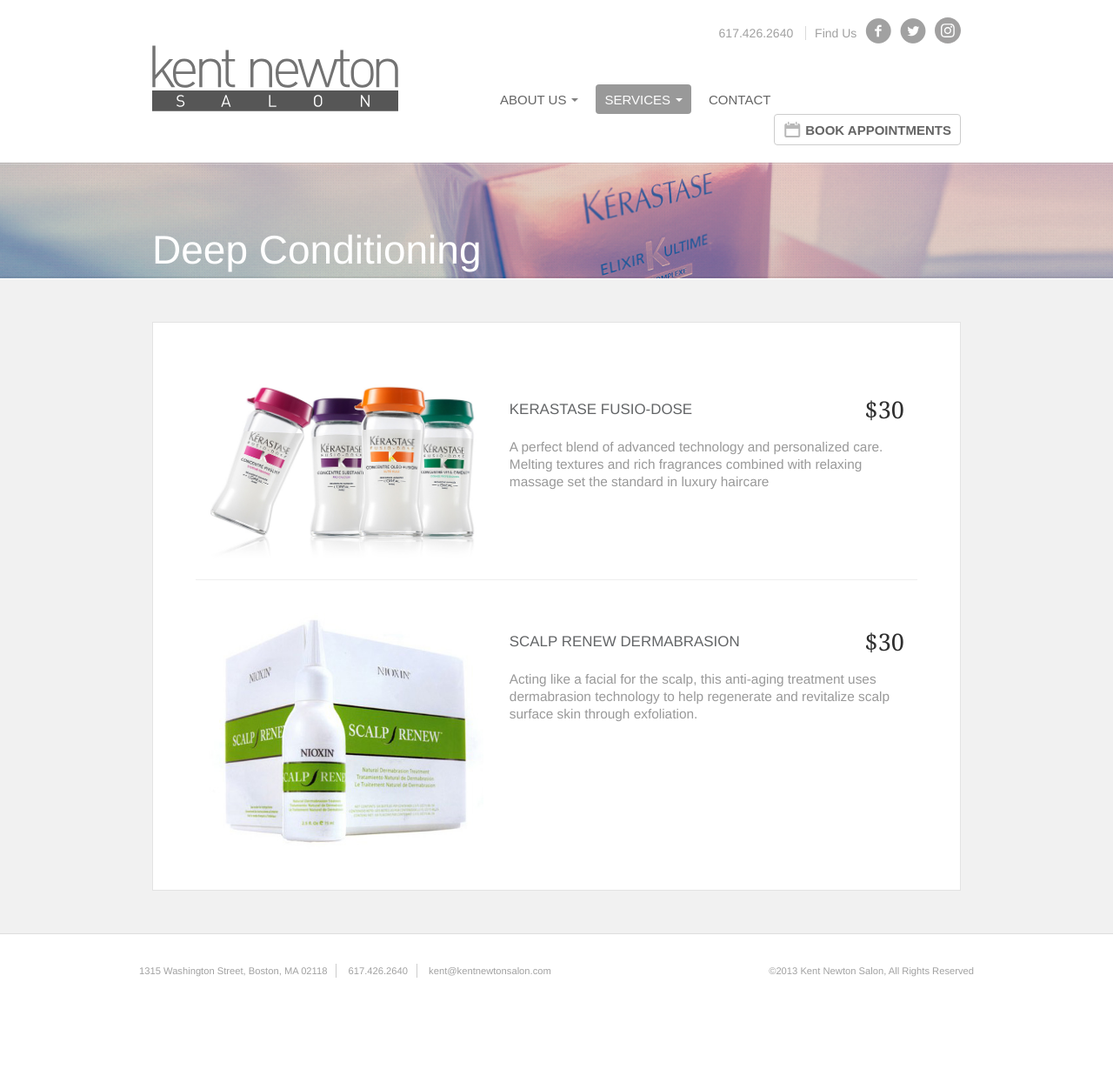
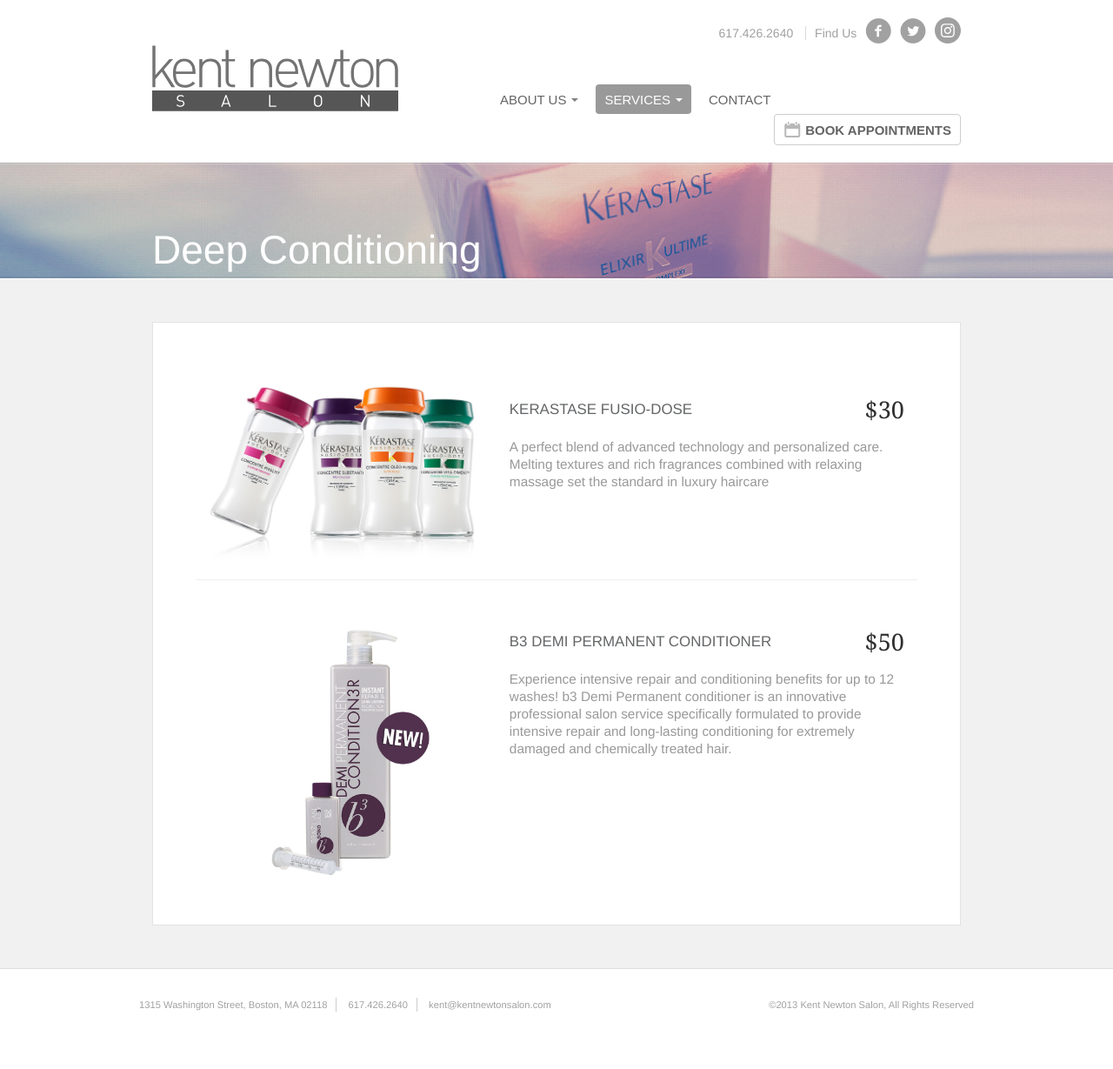
Before and after one commit to knsnewsite/knsnewsite.github.io, a Jekyll site: the page built from services/deep-conditioning/index.html, in a window 1280 px wide. Shown: the whole page at 87% size. Built offline with Jekyll 4.4.1, drawn with Linux system fonts in a browser that asks for light colours; comment, search, counter and statistics services are not loaded; before the commit the page ends 1190 px from its top, so only the background shows below that.

Commit message:
update pricing, deep-conditioning

```diff
--- a/services/deep-conditioning/index.html
+++ b/services/deep-conditioning/index.html
@@ -18,11 +18,11 @@ service-title: Deep Conditioning
 			</section>
 			<section class="condition-service">
 				<div class="col-sm-5">
-					<img src="../../images/services/scalp-renew.jpg">
+					<img src="../../images/services/b3-demi.jpg">
 				</div>
 				<div class="col-sm-7">
-					<p class="withDescrip">Scalp Renew Dermabrasion<span class="cost">$30</span></p>
-					<p class="descrip">Acting like a facial for the scalp, this anti-aging treatment uses dermabrasion technology to help regenerate and revitalize scalp surface skin through exfoliation.</p>
+					<p class="withDescrip">B3 Demi Permanent Conditioner<span class="cost">$50</span></p>
+					<p class="descrip">Experience intensive repair and conditioning benefits for up to 12 washes! b3 Demi Permanent conditioner is an innovative professional salon service specifically formulated to provide intensive repair and long-lasting conditioning for extremely damaged and chemically treated hair.</p>
 				</div>
 			</section>
 		</div>
--- a/services/index.html
+++ b/services/index.html
@@ -12,7 +12,7 @@ service-title: Haircuts
 	<div class="single-col">
 		<div class="row">
 			<div class="col-sm-12 col-md-8 col-md-offset-2">
-				<p>Amanda Pierce <span class="cost">$55</span></p>
+				<p>Amanda Pierce <span class="cost">$65</span></p>
 				<p>Brittany Lacey <span class="cost">$75</span></p>
 				<p>Jamie Macklin <span class="cost">$85</span></p>
 				<p>Brent Compagni <span class="cost">$85</span></p>
--- a/services/styling/index.html
+++ b/services/styling/index.html
@@ -12,7 +12,8 @@ service-title: Styling
 	<div class="single-col">
         <div class="row">
           <div class="col-sm-12 col-md-8 col-md-offset-2">
-        		<p>Blow Dry <i>starts at<span class="cost">$35</span></i></p>
+        		<p>Blow Dry <span style="text-transform: none;">(Apprentice)</span><i><span class="cost">$35</span></i></p>
+            <p>Blow Dry <span style="text-transform: none;">(Stylist)</span><i>starts at<span class="cost">$40</span></i></p>
         		<p>Updo <i>starts at<span class="cost">$70</span></i></p>
           </div>
         </div>
```
Also changed, not shown: images/services/b3-demi.jpg (added), 4 other files.
